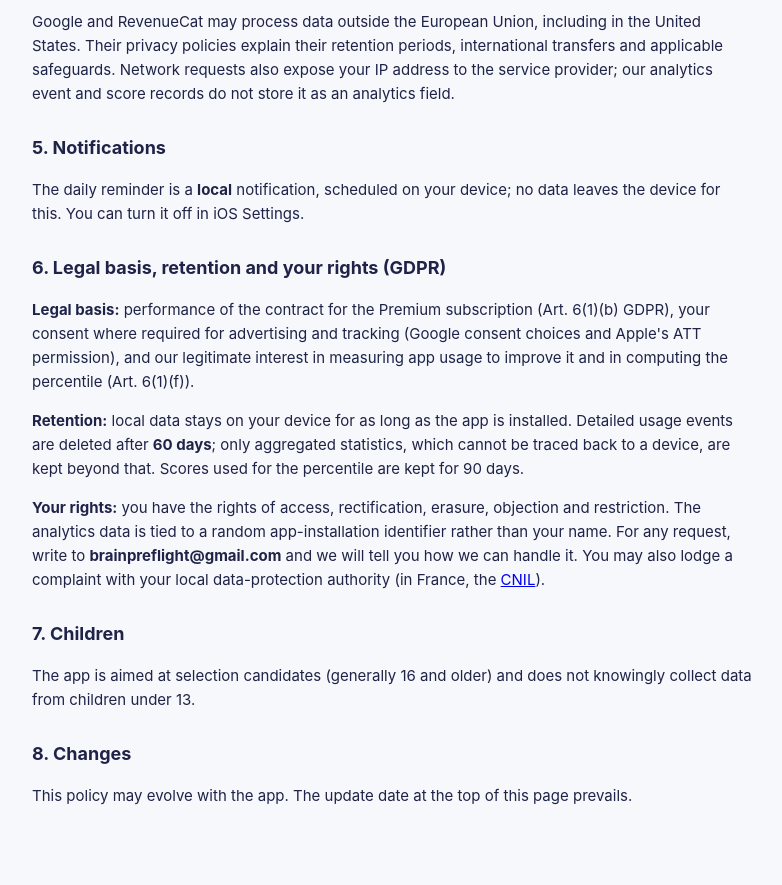
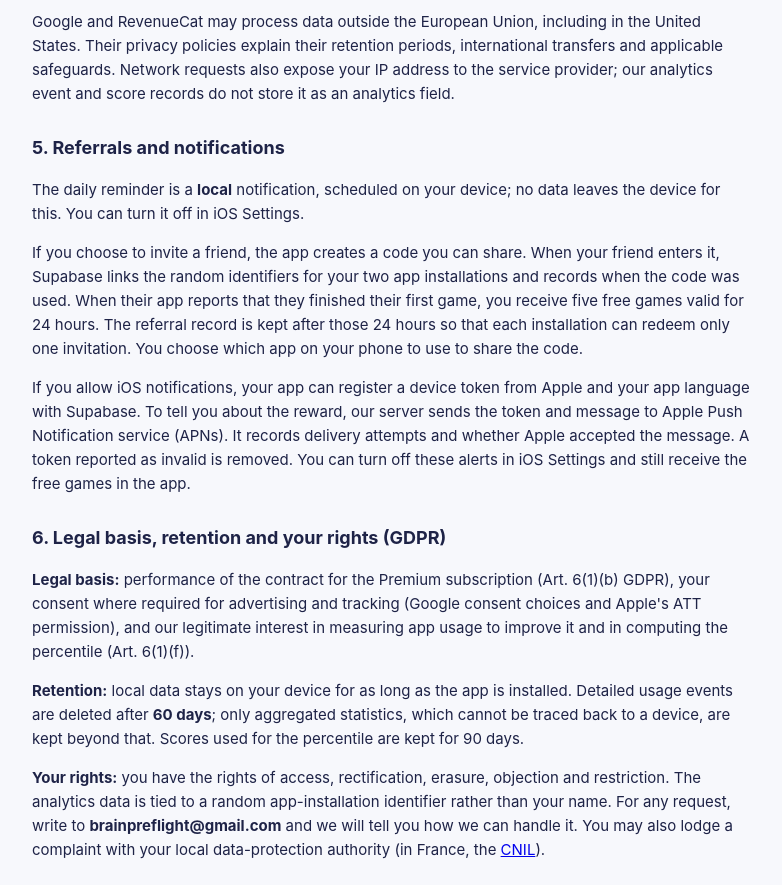
Before and after one commit to aakk91/expected-value-studio, a plain HTML site: page preflight-legal/privacy-policy-en.html in a window 1280 px wide. Shown: the part 1500-2385 px from the top of the page, without its empty margins (248-1030 px from the left). Drawn offline with Linux system fonts and the light colour scheme.

Commit message:
Explain referral rewards and optional Apple push notifications

```diff
--- a/preflight-legal/privacy-policy-en.html
+++ b/preflight-legal/privacy-policy-en.html
@@ -13,7 +13,7 @@
 </head>
 <body>
 <h1>Privacy Policy — Brain Preflight</h1>
-<p class="meta">Last updated: 27 October 2026 · Publisher: Amine Kara · Contact: brainpreflight@gmail.com ·
+<p class="meta">Last updated: 14 November 2026 · Publisher: Amine Kara · Contact: brainpreflight@gmail.com ·
 <a href="privacy-policy.html">Version française</a></p>
 
 <p><b>Brain Preflight</b> (formerly Pre Flight) is a training app for selection aptitude tests
@@ -64,9 +64,19 @@ subscription, along with transaction details and a randomly generated RevenueCat
 
 <p>Google and RevenueCat may process data outside the European Union, including in the United States. Their privacy policies explain their retention periods, international transfers and applicable safeguards. Network requests also expose your IP address to the service provider; our analytics event and score records do not store it as an analytics field.</p>
 
-<h2>5. Notifications</h2>
+<h2>5. Referrals and notifications</h2>
 <p>The daily reminder is a <b>local</b> notification, scheduled on your device; no data leaves
 the device for this. You can turn it off in iOS Settings.</p>
+<p>If you choose to invite a friend, the app creates a code you can share. When your friend enters it,
+Supabase links the random identifiers for your two app installations and records when the code was used.
+When their app reports that they finished their first game, you receive five free games valid for
+24 hours. The referral record is kept after those 24 hours so that each installation can redeem
+only one invitation. You choose which app on your phone to use to share the code.</p>
+<p>If you allow iOS notifications, your app can register a device token from Apple and your app language
+with Supabase. To tell you about the reward, our server sends the token and message to Apple Push
+Notification service (APNs). It records delivery attempts and whether Apple accepted the message.
+A token reported as invalid is removed. You can turn off these alerts in iOS Settings and still
+receive the free games in the app.</p>
 
 <h2>6. Legal basis, retention and your rights (GDPR)</h2>
 <p><b>Legal basis:</b> performance of the contract for the Premium subscription
```
Also changed, not shown: preflight-legal/privacy-policy.html (+12 -2 lines).
